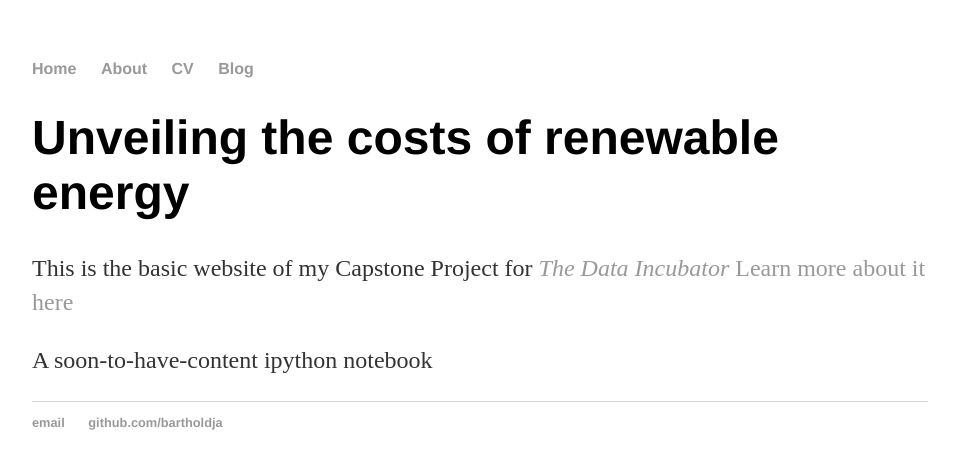
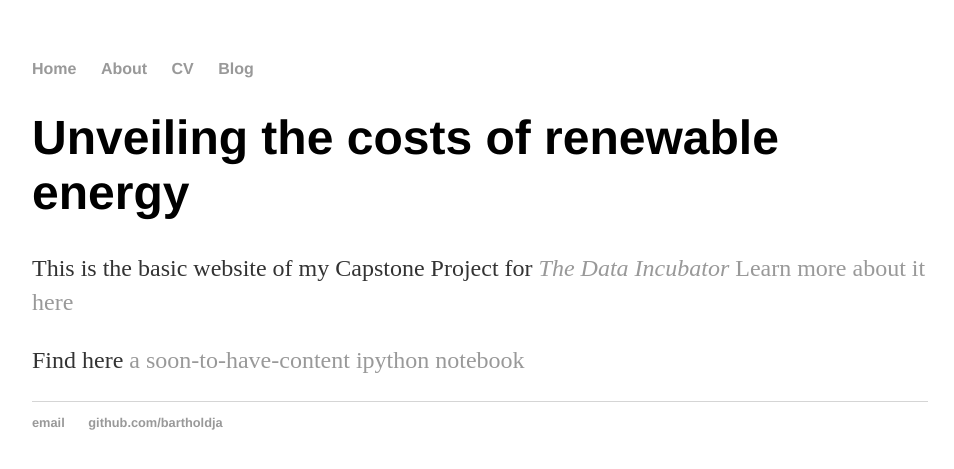
Before and after one commit to bartholdja/bartholdja.github.io, a Jekyll site: the page built from index.html, in a window 1280 px wide. Shown: the top 469 px of the page, without its empty margins (160-1114 px from the left). Built offline with Jekyll 4.4.1, drawn with Linux system fonts in a browser that asks for light colours.

Commit message:
added ipython notebook link

```diff
--- a/CV/index.html
+++ b/CV/index.html
@@ -5,5 +5,5 @@ title: The Data Incubator Capstone Project
 <div class="blurb">
 	<h1>Unveiling the costs of renewable energy</h1>
 	<p>This is the basic website of my Capstone Project for  <a href=https://www.thedataincubator.com><em>The Data Incubator</em></a> <a href=https://www.youtube.com/watch?v=5l6SfLy4HdQ&feature=em-upload_owner>Learn more about it here</a></p>
-	<p>A soon-to-have-content ipython notebook<p>
+	<p>Find here <a href=https://github.com/bartholdja/bartholdja.github.io/blob/master/.ipynb_checkpoints/capProj-checkpoint.ipynbA soon-to-have-content ipython notebook> a soon-to-have-content ipython notebook</a><p>
 </div><!-- /.blurb -->
--- a/about/index.html
+++ b/about/index.html
@@ -5,5 +5,5 @@ title: The Data Incubator Capstone Project
 <div class="blurb">
 	<h1>Unveiling the costs of renewable energy</h1>
 	<p>This is the basic website of my Capstone Project for  <a href=https://www.thedataincubator.com><em>The Data Incubator</em></a> <a href=https://www.youtube.com/watch?v=5l6SfLy4HdQ&feature=em-upload_owner>Learn more about it here</a></p>
-	<p>A soon-to-have-content ipython notebook<p>
+	<p>Find here <a href=https://github.com/bartholdja/bartholdja.github.io/blob/master/.ipynb_checkpoints/capProj-checkpoint.ipynbA soon-to-have-content ipython notebook> a soon-to-have-content ipython notebook</a><p>
 </div><!-- /.blurb -->
--- a/index.html
+++ b/index.html
@@ -5,5 +5,5 @@ title: The Data Incubator Capstone Project
 <div class="blurb">
 	<h1>Unveiling the costs of renewable energy</h1>
 	<p>This is the basic website of my Capstone Project for  <a href=https://www.thedataincubator.com><em>The Data Incubator</em></a> <a href=https://www.youtube.com/watch?v=5l6SfLy4HdQ&feature=em-upload_owner>Learn more about it here</a></p>
-	<p>A soon-to-have-content ipython notebook<p>
+	<p>Find here <a href=https://github.com/bartholdja/bartholdja.github.io/blob/master/.ipynb_checkpoints/capProj-checkpoint.ipynbA soon-to-have-content ipython notebook> a soon-to-have-content ipython notebook</a><p>
 </div><!-- /.blurb -->
```
